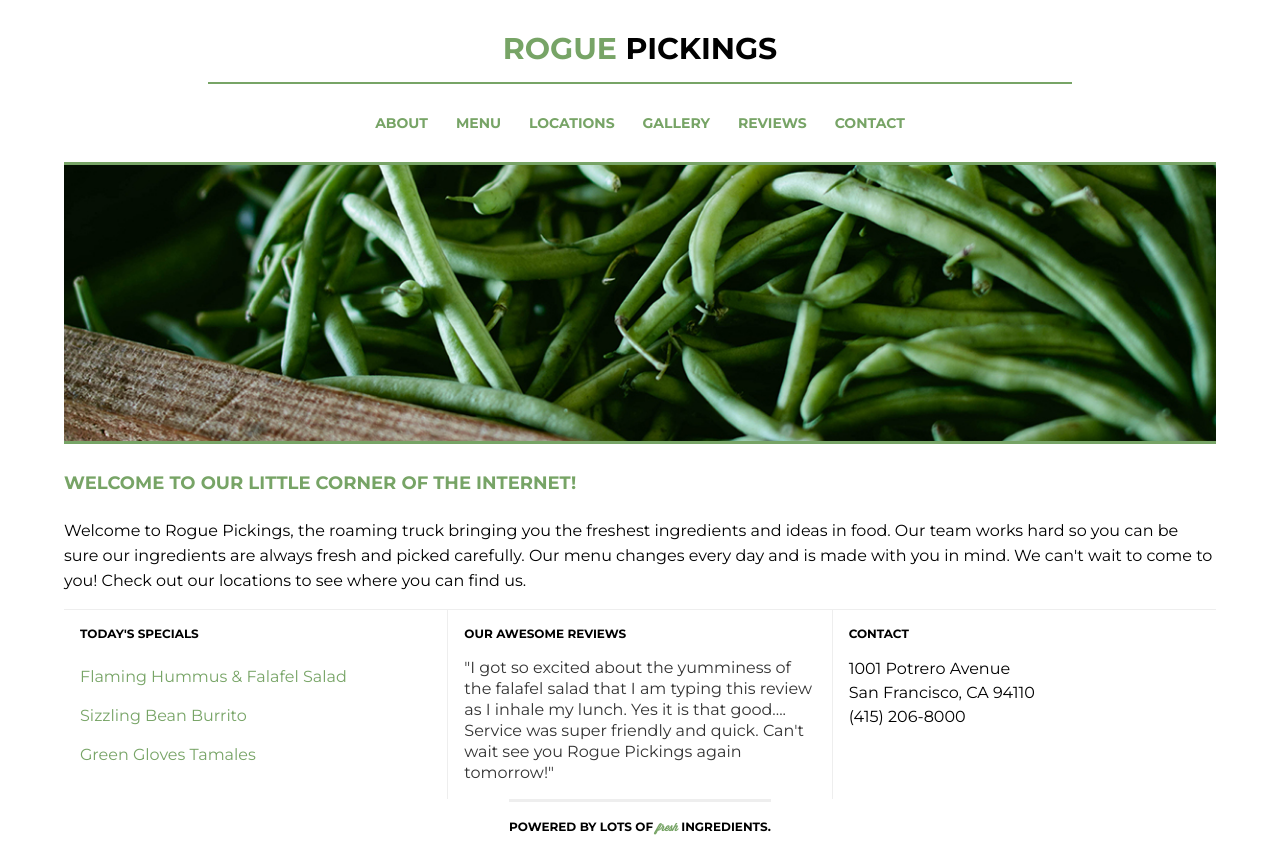
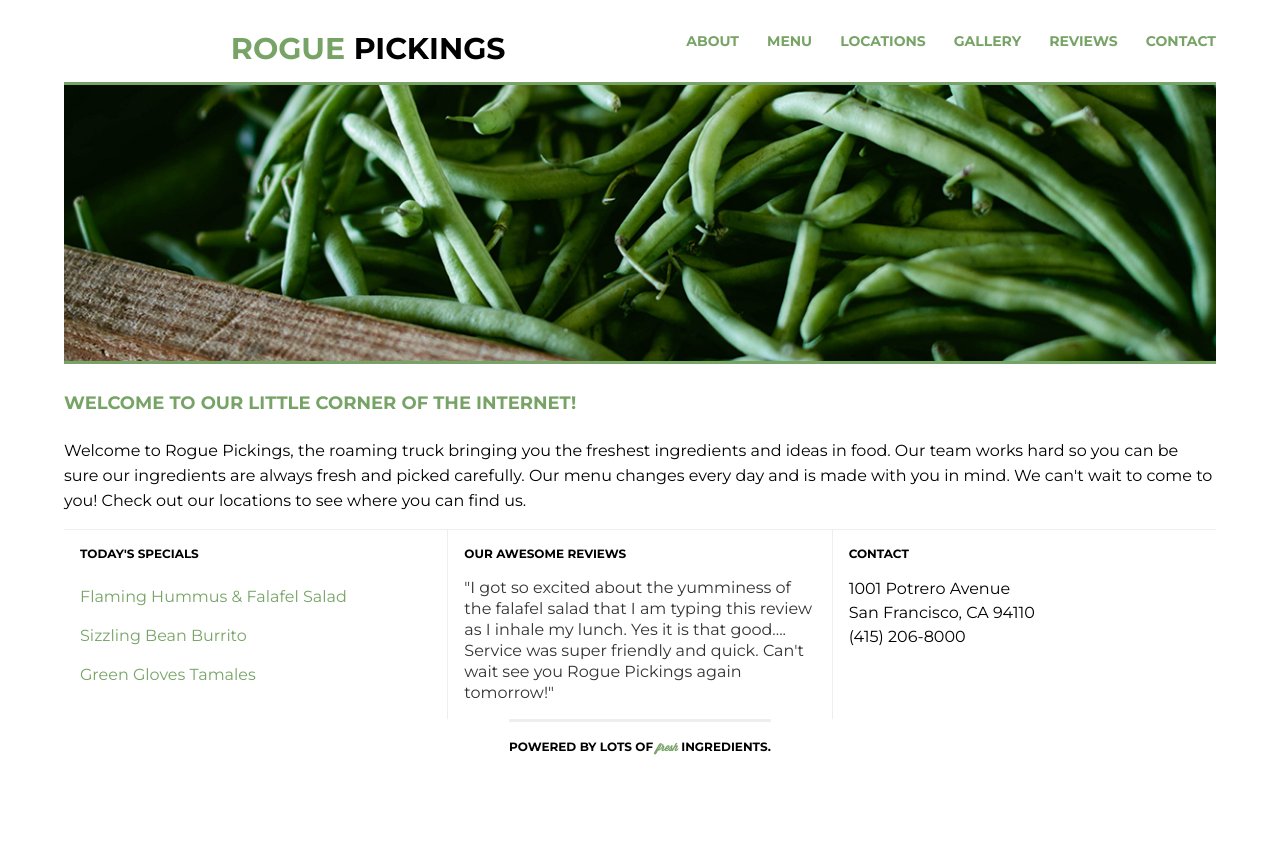
Before and after one commit to nfountain/flexbox6, a plain HTML site: page index.html in a window 1280 px wide. After the commit the page ends 800 px from the top, so only its background shows below. Drawn offline with Linux system fonts and the light colour scheme.

Commit message:
Style CSS for media query min-width 1200px & fix header h1 border.

```diff
--- a/css/main.css
+++ b/css/main.css
@@ -39,17 +39,6 @@ footer {
 	flex-flow: row wrap;
 }
 
-/*
-h1,
-nav,
-.main-image,
-.main-title,
-.bottom-section,
-footer {
-	width: 100%;
-}
-*/
-
 h1,
 h2,
 h3,
@@ -84,10 +73,9 @@ header {
 }
 
 header h1 {
-	margin: 0;
+	margin: 0 auto;
 	padding: 1em 0 0.5em 0;
 	border-bottom: 2px solid #77a466;
-/* temporary fix to keep the header layout consistent with mobile view in tablet view */
 	width: 100%;
 	text-align: center;
 }
@@ -225,8 +213,24 @@ footer span {
 }
 
 @media all and (min-width: 1200px) {
+	header {
+		margin: 0;
+		width: 100%;
+		flex-flow: row nowrap;
+		justify-content: space-between;
+		align-items: center;
+	}
+	header h1 {
+		width: auto;
+		text-align: left;
+		border-bottom: none;
+	}
 	header nav ul {
 		display: flex;
-		justify-content: space-between;
+		justify-content: flex-end;
+		padding: 0;
+	}
+	header nav ul li:last-child {
+		padding-right: 0;
 	}
 }
```
